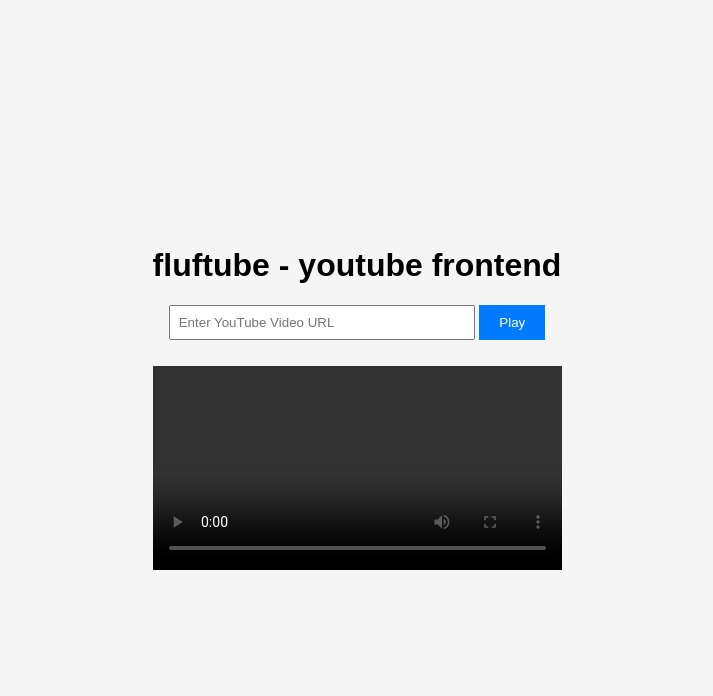
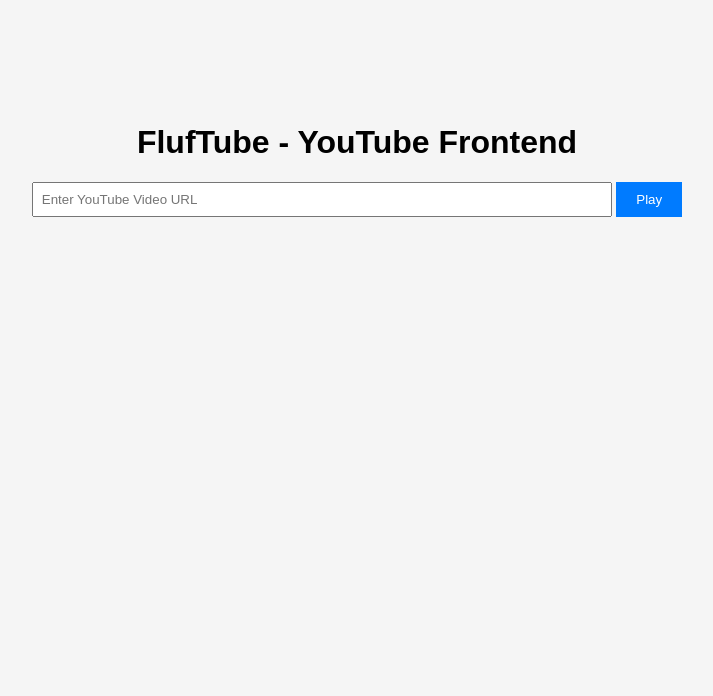
Before and after one commit to fluf201/Fluftube, a plain HTML site: page index.html in a window 1280 px wide. Shown: the whole page, without its empty margins (283-996 px from the left). Drawn offline with Linux system fonts and the light colour scheme.

Commit message:
Update index.html

```diff
--- a/index.html
+++ b/index.html
@@ -3,7 +3,7 @@
 <head>
     <meta charset="UTF-8">
     <meta name="viewport" content="width=device-width, initial-scale=1.0">
-    <title>fluftube</title>
+    <title>FlufTube - YouTube Frontend</title>
     <style>
         body {
             font-family: Arial, sans-serif;
@@ -41,11 +41,11 @@
 </head>
 <body>
     <div class="container">
-        <h1>fluftube - youtube frontend</h1>
+        <h1>FlufTube - YouTube Frontend</h1>
         <input type="text" id="videoUrl" placeholder="Enter YouTube Video URL">
         <button onclick="playVideo()">Play</button>
         <p id="status"></p>
-        <video id="videoPlayer" controls style="width: 100%; max-width: 800px;"></video>
+        <iframe id="videoPlayer" width="800" height="450" frameborder="0" allowfullscreen></iframe>
     </div>
 
     <script>
```
